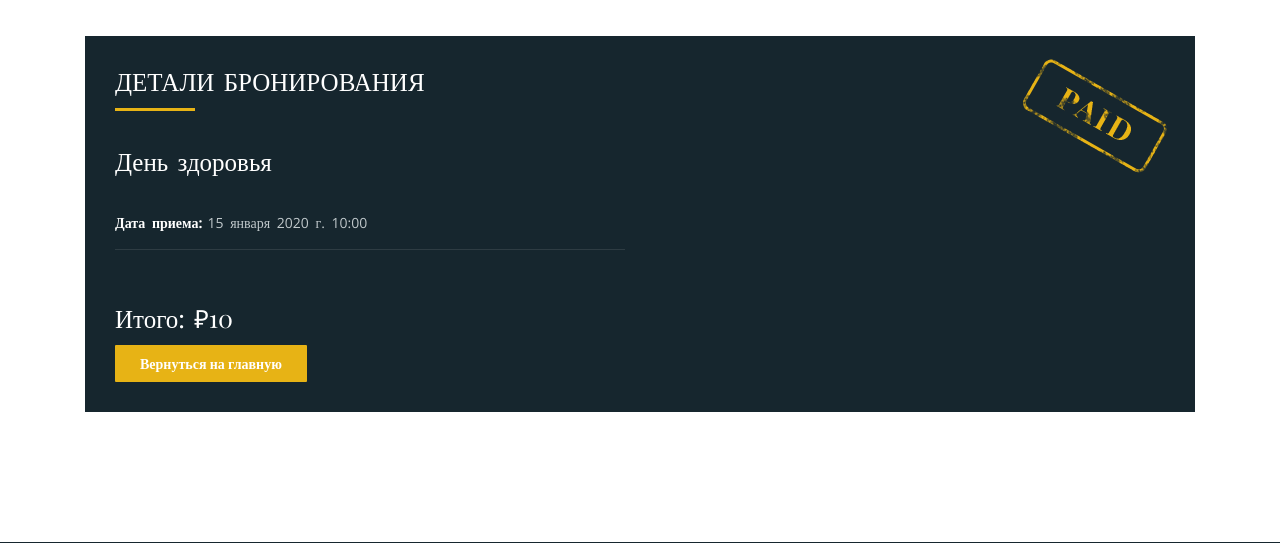
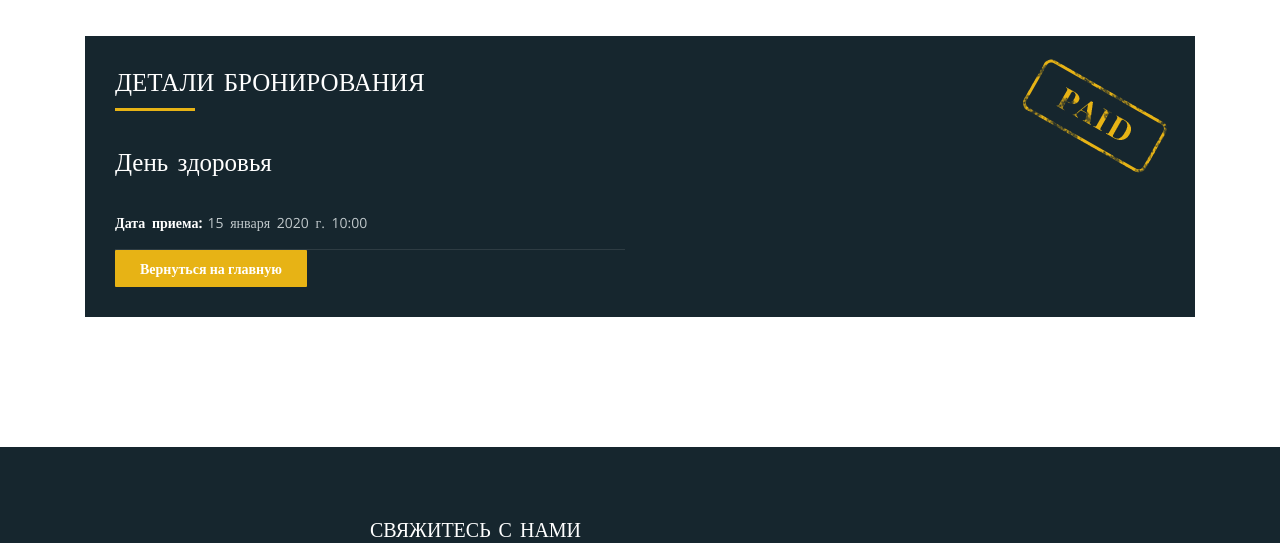
Before and after one commit to andrews-lerk/center, a Django app: template templates/main_app/book_day_complete.html in a window 1280 px wide. Shown: the part 476-1019 px from the top of the page. Run offline with Django 4.2, Linux system fonts and the light colour scheme; the template is opened without the code that fills it: most values are stand-ins (such as "Sample title", 1, 10 or a date in 2020); some libraries are stand-ins or nearby versions; some web fonts are replaced.

Commit message:
add changes to booking complete

```diff
--- a/templates/main_app/book_day_complete.html
+++ b/templates/main_app/book_day_complete.html
@@ -34,7 +34,6 @@
 													<div class="col-md-6">
 														<h3 class="mg-payment-id">День здоровья</h3>
 														<div class="mg-widget-cart-row"><strong>Дата приема:</strong><span>{{ date }}</span></div>
-														<div class="mg-cart-total"><strong>Итого: </strong><span>₽{{ price }}</span></div>
 														<a href="{% url 'home' %}"><button class="btn btn-main" type="submit">Вернуться на главную</button></a>
 													</div>
 												</div>
--- a/templates/main_app/booking_complete.html
+++ b/templates/main_app/booking_complete.html
@@ -47,7 +47,6 @@
 														<div class="mg-widget-cart-row"><strong>Дата заезда:</strong><span>{{ check_in }}</span></div>
 														<div class="mg-widget-cart-row"><strong>Дата выезда:</strong><span>{{ check_out }}</span></div>
 														<div class="mg-widget-cart-row"><strong>Взрослые:</strong><span>{{ adult }}</span></div>
-														<div class="mg-cart-total"><strong>Итого: </strong><span>₽{{ price }}</span></div>
 														<a href="{% url 'home' %}"><button class="btn btn-main" type="submit">Вернуться на главную</button></a>
 													</div>
 												</div>
```
